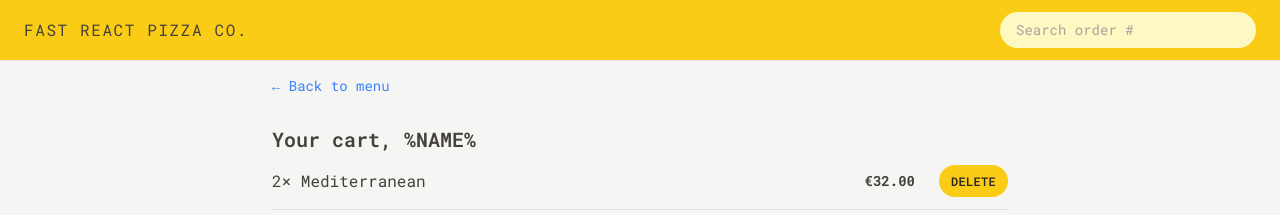
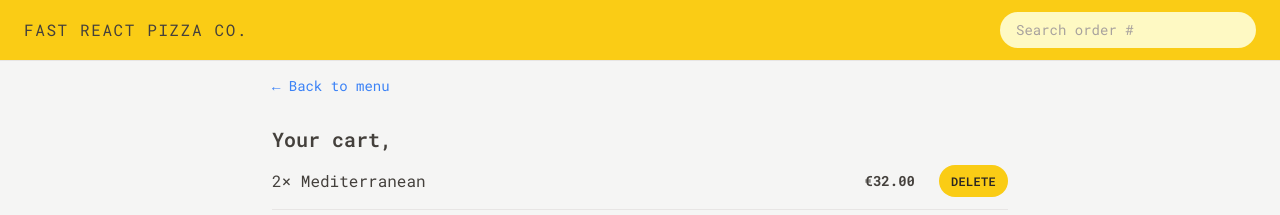
Before and after one commit to TsotMe/fast-pizza, a React (Vite) app: page /cart in a window 1280 px wide. Shown: the top 215 px of the page. Built offline with nearby package versions, Linux system fonts and the light colour scheme.

Commit message:
Read username value from user slice

```diff
--- a/src/features/cart/Cart.jsx
+++ b/src/features/cart/Cart.jsx
@@ -1,6 +1,7 @@
 import LinkButton from "../../ui/LinkButton";
 import Button from "../../ui/Button";
 import CartItem from "./CartItem";
+import { useSelector } from "react-redux";
 
 const fakeCart = [
   {
@@ -28,12 +29,13 @@ const fakeCart = [
 
 function Cart() {
   const cart = fakeCart;
+  const username = useSelector((state) => state.user.username);
 
   return (
     <div className="px-4 py-3">
       <LinkButton to="/menu">&larr; Back to menu</LinkButton>
 
-      <h2 className="mt-7 text-xl font-semibold">Your cart, %NAME%</h2>
+      <h2 className="mt-7 text-xl font-semibold">Your cart, {username}</h2>
 
       <ul className="divide-y divide-stone-200 border-b">
         {cart.map((item) => {
--- a/src/features/order/CreateOrder.jsx
+++ b/src/features/order/CreateOrder.jsx
@@ -2,6 +2,7 @@ import { redirect, useNavigation, useActionData } from "react-router-dom";
 import { Form } from "react-router-dom";
 import { createOrder } from "../../services/apiRestaurant";
 import Button from "../../ui/Button";
+import { useSelector } from "react-redux";
 
 // https://uibakery.io/regex-library/phone-number
 const isValidPhone = (str) =>
@@ -34,6 +35,8 @@ const fakeCart = [
 ];
 
 function CreateOrder() {
+  const username = useSelector((state) => state.user.username);
+
   const navigation = useNavigation();
   const isSubmitting = navigation.state === "submitting";
 
@@ -51,7 +54,13 @@ function CreateOrder() {
       <Form method="POST">
         <div className="mb-5 flex flex-col gap-2 sm:flex-row sm:items-center">
           <label className="sm:basis-40">First Name</label>
-          <input className="input grow" type="text" name="customer" required />
+          <input
+            className="input grow"
+            type="text"
+            name="customer"
+            defaultValue={username}
+            required
+          />
         </div>
 
         <div className="mb-5 flex flex-col gap-2 sm:flex-row sm:items-center">
--- a/src/ui/Home.jsx
+++ b/src/ui/Home.jsx
@@ -1,6 +1,10 @@
+import { useSelector } from "react-redux";
 import CreateUser from "../features/user/CreateUser";
+import Button from "./Button";
 
 function Home() {
+  const username = useSelector((state) => state.user.username);
+
   return (
     <div className="my-10 px-4 text-center sm:my-16">
       <h1 className="mb-8 text-xl font-semibold md:text-3xl">
@@ -11,7 +15,13 @@ function Home() {
         </span>
       </h1>
 
-      <CreateUser />
+      {!username ? (
+        <CreateUser />
+      ) : (
+        <Button to="/menu" type="primary">
+          Continue ordering, {username}
+        </Button>
+      )}
     </div>
   );
 }
```
